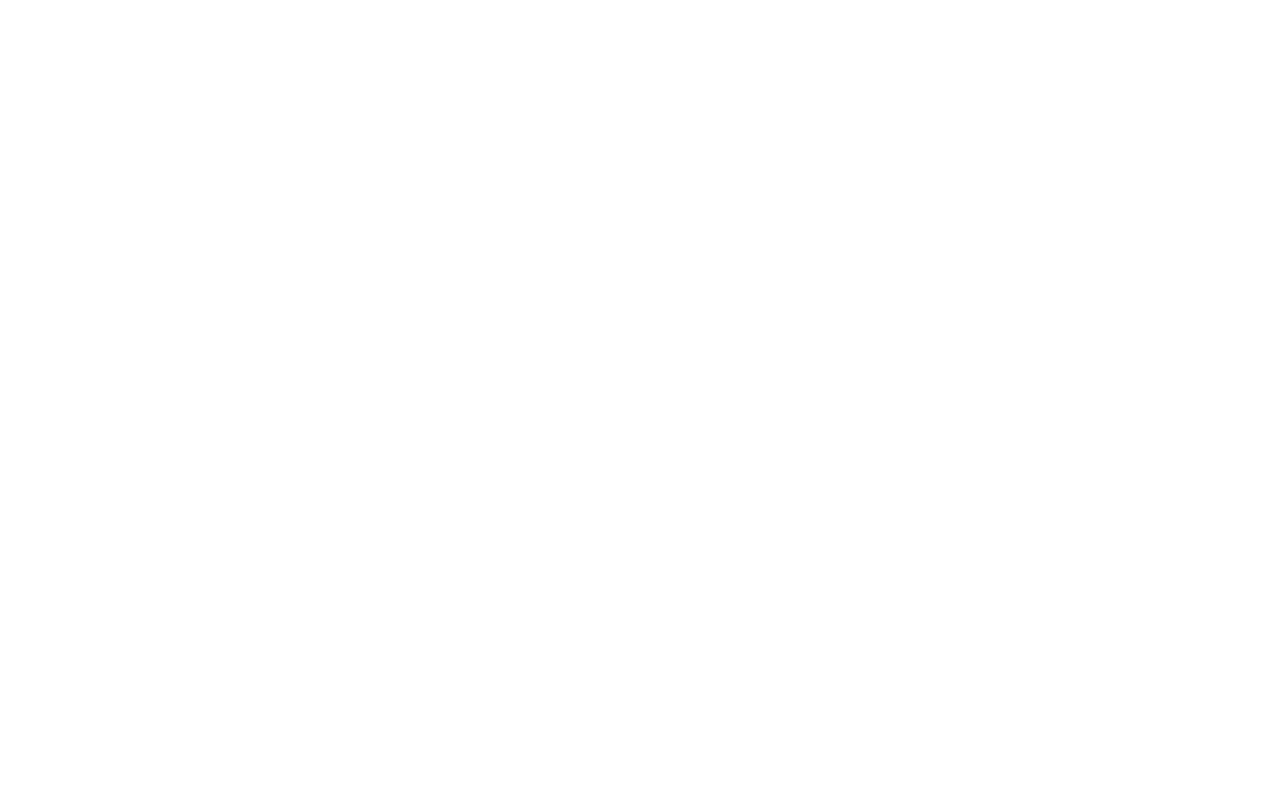
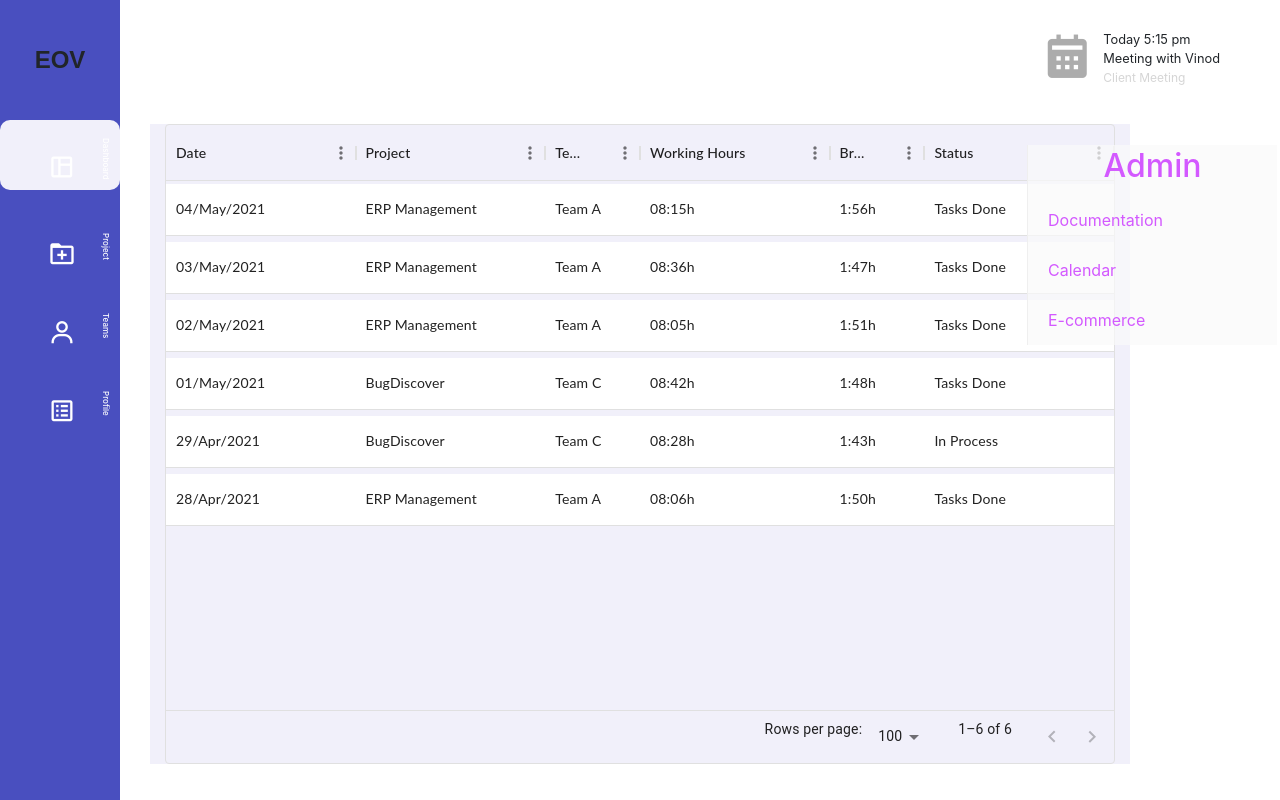
Before and after one commit to DeepakKool/backend, a React (Create React App) app: page /profile in a window 1280 px wide. Before the commit this address had no page. Built offline with nearby package versions, Linux system fonts and the light colour scheme.

Commit message:
profilePageAssigned

```diff
--- a/src/Routes/Dashboard/DashboardRoutes.jsx
+++ b/src/Routes/Dashboard/DashboardRoutes.jsx
@@ -3,6 +3,7 @@
 import Dashboard from "../../pages/dashboard/Dashboard";
 import Project from "../../pages/project/project";
 import ProtectedRoutes from "../ProtectedRoutes";
+import Profile from '../../pages/profile/Profile'
 
 function DashboardRoutes() {
     return (
@@ -12,6 +13,7 @@
                 {/* <Route exact path={"/" } element={<Blank />} /> */}
                 <Route path='/dashboard' element={<Dashboard />} />
                 <Route path='/Project' element={<Project />} />
+                <Route path='/profile' element={<Profile />} />
             </Route>
         </Routes>
     );
--- a/src/components/user/sidebar/sidebar2.jsx
+++ b/src/components/user/sidebar/sidebar2.jsx
@@ -33,7 +33,7 @@
     {
         display: 'Profile',
         icon:<i class='bx bx-spreadsheet' ></i>,
-        to: '/order',
+        to: '/profile',
         section: 'order'
     },
 
```
